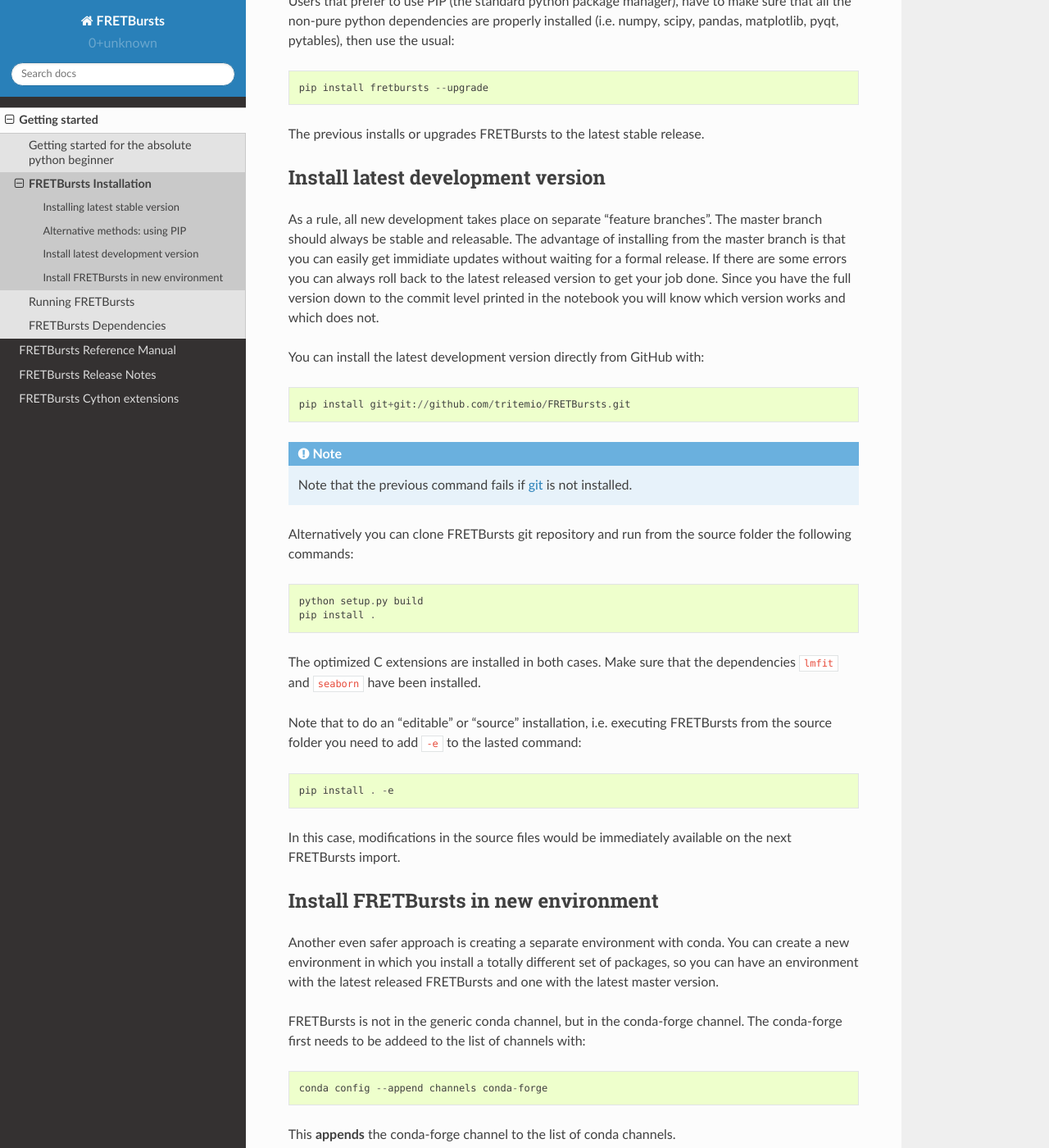
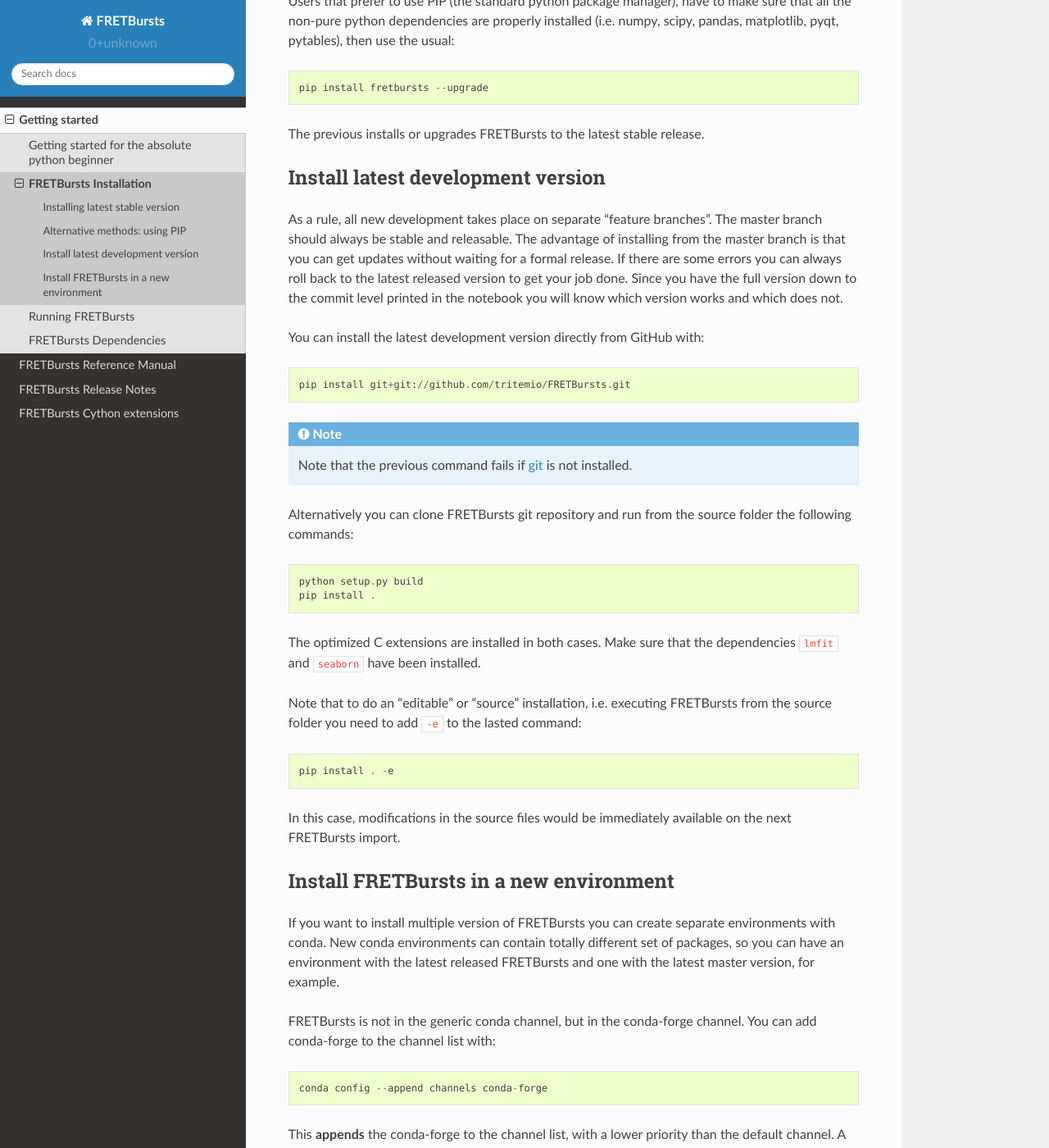
Before and after one commit to tritemio/FRETBursts, a Sphinx documentation site: the page built from docs/source/installation.rst, in a window 1280 px wide and 1400 px high, scrolled down 783 px. Shown: the whole window at 82% size. Built offline with Sphinx 7.4.7 and the Read the Docs theme 2.0.0, drawn with Linux system fonts in a browser that asks for light colours; the version number could not be read and is left out; some of the changed text lies outside the part shown.

Commit message:
Update installation.rst

```diff
--- a/docs/source/installation.rst
+++ b/docs/source/installation.rst
@@ -54,7 +54,7 @@
 As a rule, all new development takes place on separate "feature branches".
 The master branch should always be stable and releasable.
 The advantage of installing from the master branch is that you can
-easily get immidiate updates without waiting for a formal release.
+get updates without waiting for a formal release.
 If there are some errors you can always roll back to the latest
 released version to get your job done. Since you have the full version
 down to the commit level printed in the notebook you will know which version
@@ -85,34 +85,35 @@
 In this case, modifications in the source files would be immediately available
 on the next FRETBursts import.
 
-Install FRETBursts in new environment
+Install FRETBursts in a new environment
 ---------------------------------------
 
-Another even safer approach is creating a separate environment with conda.
-You can create a new environment in which you install a
+If you want to install multiple version of FRETBursts you can create separate environments with conda.
+New conda environments can contain
 totally different set of packages, so you can have an environment with the
-latest released FRETBursts and one with the latest master version.
+latest released FRETBursts and one with the latest master version, for example.
 
 FRETBursts is not in the generic conda channel, but in the conda-forge channel.
-The conda-forge first needs to be addeed to the list of channels with::
+You can add conda-forge to the channel list with::
 
     conda config --append channels conda-forge
 
-This **appends** the conda-forge channel to the list of conda channels.
+This **appends** the conda-forge to the channel list, with a lower
+priority than the default channel. A package that is availbale with the same
+version both in conda-forge and in the default channel, will be installed
+from the default channel.
 
 The default environment is called the root environment.
-To make a new environment called `fbmaster`::
+To make a new environment called `fbmaster` which contains python 3.6 and
+fretbursts you can use::
 
     conda create -n fbmaster python=3.6 frebursts
 
-This command creates the environment `fbmaster` and installs python 3.6 and fretbursts in it.
-
-Finally, activate the environment::
+The environment needs to be activated:
 
     . activate fbmaster
 
-(without the leading dot-space on windows).
-Refer to the conda documentation `Managing environments <https://conda.io/docs/using/envs.html>`__ for details.
+(on windows remove the leading "dot").
 
 Once the environment is activated you can install/remove more packages in it.
 For example you can replace the stable FRETBursts with the version from github master using
@@ -129,3 +130,5 @@
 the environment file, you can restore the old environment with the exact version of all packages
 using a single command. Having a saved environment saves you the trouble of finding and fixing
 numerous, time-wasting incompatibilities.
+
+Refer to the conda documentation `Managing environments <https://conda.io/docs/using/envs.html>`__ for details.
```
